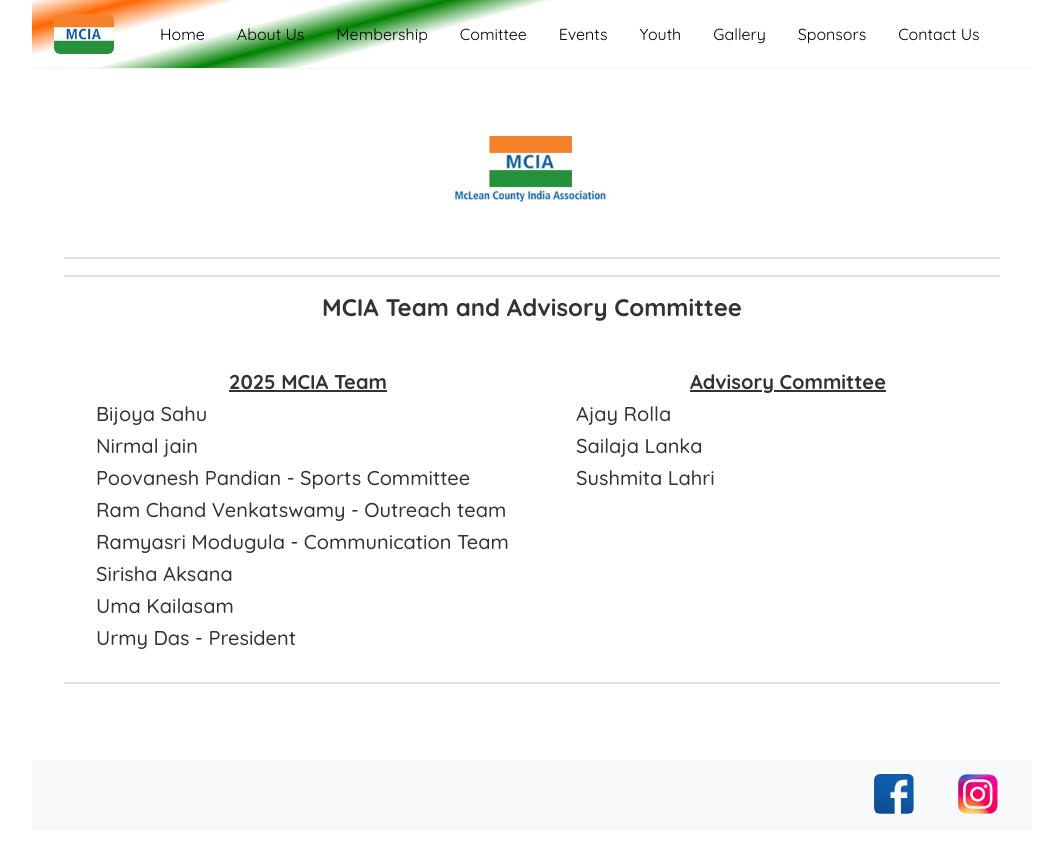
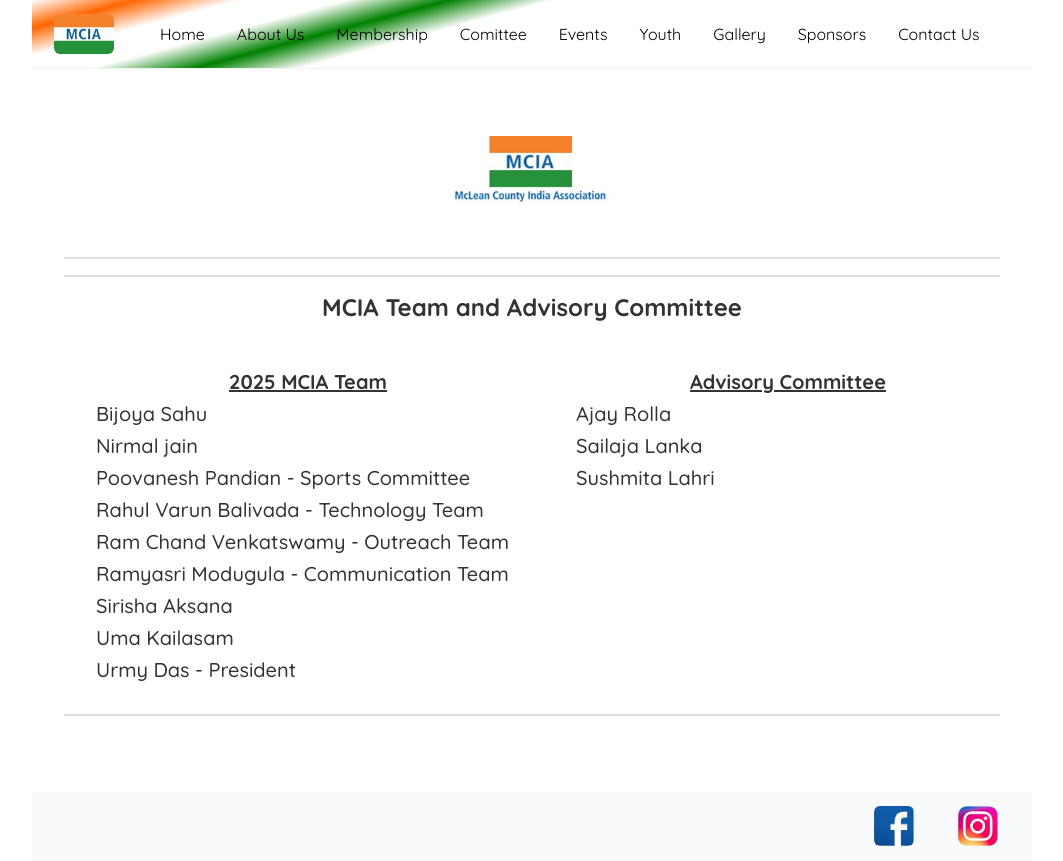
Before and after one commit to RahulVarunGit/mcia-react, a React (Create React App) app: page /committee in a window 1280 px wide. Shown: the whole page, without its empty margins (108-1171 px from the left). Before the commit the page ends 829 px from the top, so only its background shows below. Built offline with nearby package versions, Linux system fonts and the light colour scheme.

Commit message:
updated committee info

```diff
--- a/src/javascript/about.js
+++ b/src/javascript/about.js
@@ -142,6 +142,7 @@
             <li className="list-unstyled"><h5 >2023 - Mrs Shweta Sawant</h5></li>
             <li className="list-unstyled"><h5 >2024 - Mrs Shweta Sawant</h5></li>
             <li className="list-unstyled"><h5 >2025 - Mrs Urmy Das</h5></li>
+            <li className="list-unstyled"><h5 >2026 - Mrs Urmy Das</h5></li>
             <li className="list-unstyled"><h5 ></h5></li>
           </ul>
 
--- a/src/javascript/committee.js
+++ b/src/javascript/committee.js
@@ -34,7 +34,8 @@
             <li className="list-unstyled"><h5 >Bijoya Sahu</h5></li>
             <li className="list-unstyled"><h5 >Nirmal jain</h5></li>
             <li className="list-unstyled"><h5 >Poovanesh Pandian - Sports Committee </h5></li>
-            <li className="list-unstyled"><h5 >Ram Chand Venkatswamy - Outreach team</h5></li>
+            <li className="list-unstyled"><h5 >Rahul Varun Balivada - Technology Team</h5></li>
+            <li className="list-unstyled"><h5 >Ram Chand Venkatswamy - Outreach Team</h5></li>
             <li className="list-unstyled"><h5 >Ramyasri Modugula - Communication Team</h5></li>
             <li className="list-unstyled"><h5 >Sirisha Aksana</h5></li>
             <li className="list-unstyled"><h5 >Uma Kailasam</h5></li>
```
